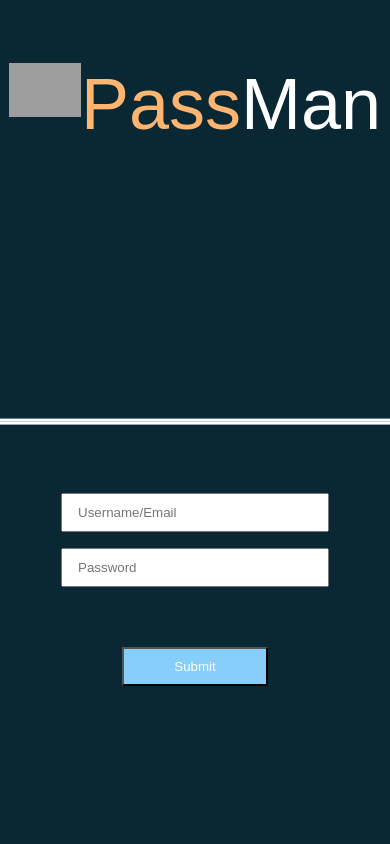
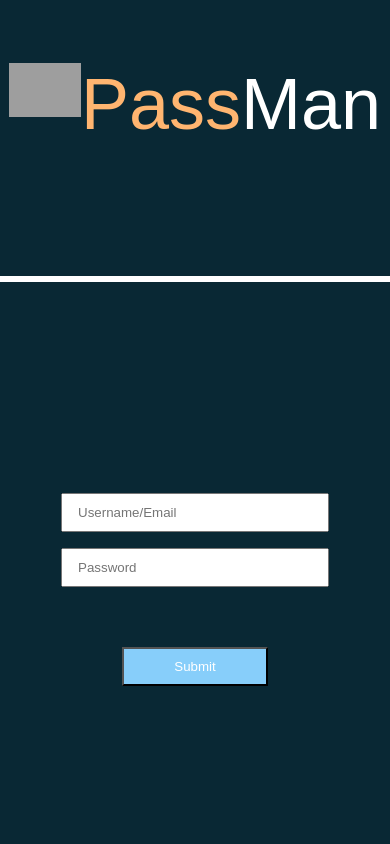
Before and after one commit to Haz001/passman, a PHP site: page /login.php in a window 390 px wide; the page is wider, and only the part inside the window is pictured. Run offline with PHP 8.4, Linux system fonts and the light colour scheme; grey boxes are pictures that could not be loaded.

Commit message:
media update

```diff
--- a/public_html/styles/styles.css
+++ b/public_html/styles/styles.css
@@ -87,5 +87,6 @@ button:hover {
 @media screen and (max-width: 600px) {
 	.vl {
 		transform: rotate(90deg);
+		height: 100vw;
 	}
 }
```
